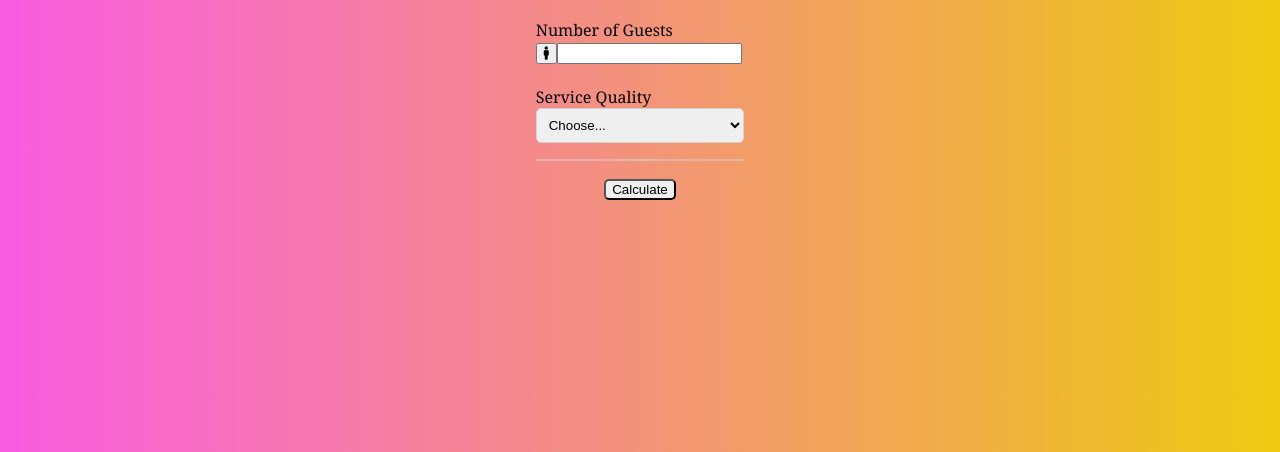
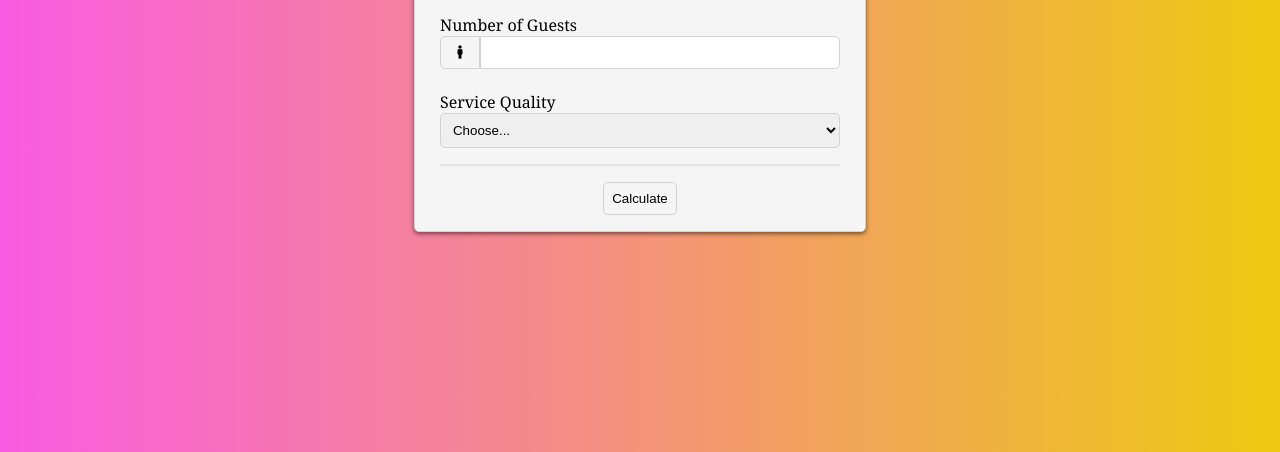
Before and after one commit to miguelznunez/TipCalculator, a plain HTML site: page index.html in a window 1280 px wide. Shown: the part 364-816 px from the top of the page. Drawn offline with Linux system fonts and the light colour scheme.

Commit message:
Update style.css

```diff
--- a/style.css
+++ b/style.css
@@ -1,7 +1,7 @@
 body{
   height: 100vh;
   font-family: Cambria, Cochin, Georgia, Times, 'Times New Roman', serif;
-  background: linear-gradient(to right, #f95ce2, #edca11);
+  background: linear-gradient(to right,#f95ce2,#edca11);
 }
 
 .container{
@@ -13,7 +13,7 @@ body{
   align-items: center;
 }
 
-.calculator{
+#calculator{
   border: 1px solid lightgray;
   background: whitesmoke;
   border-radius: 5px;
@@ -25,7 +25,7 @@ body{
   box-shadow: 0px 2px 4px 0px rgba(0, 0, 0, 0.5);
 }
 
-.calculator input{
+#calculator input{
   box-sizing: border-box;
   width: 90%;
   padding: 8px;
@@ -36,7 +36,7 @@ body{
   border-bottom-left-radius: 0;
 }
 
-.calculator button{
+#calculator button{
   width: 10%;
   padding: 8px;
   outline: none;
@@ -48,7 +48,7 @@ body{
   background: whitesmoke;
 }
 
-.calculator button:hover{
+#calculator button:hover{
   background-color: rgba(0, 0, 0, 0.1);
 }
 
@@ -105,13 +105,6 @@ body{
   to {bottom: 0; opacity: 0;}
 }
 
-
-@media (max-width: 768px){
-  .tip-calc-container{
-    width: 95%;
-  }
-}
-
 @media (max-width: 480px){
   .calculator input{
     width: 85%;
```
